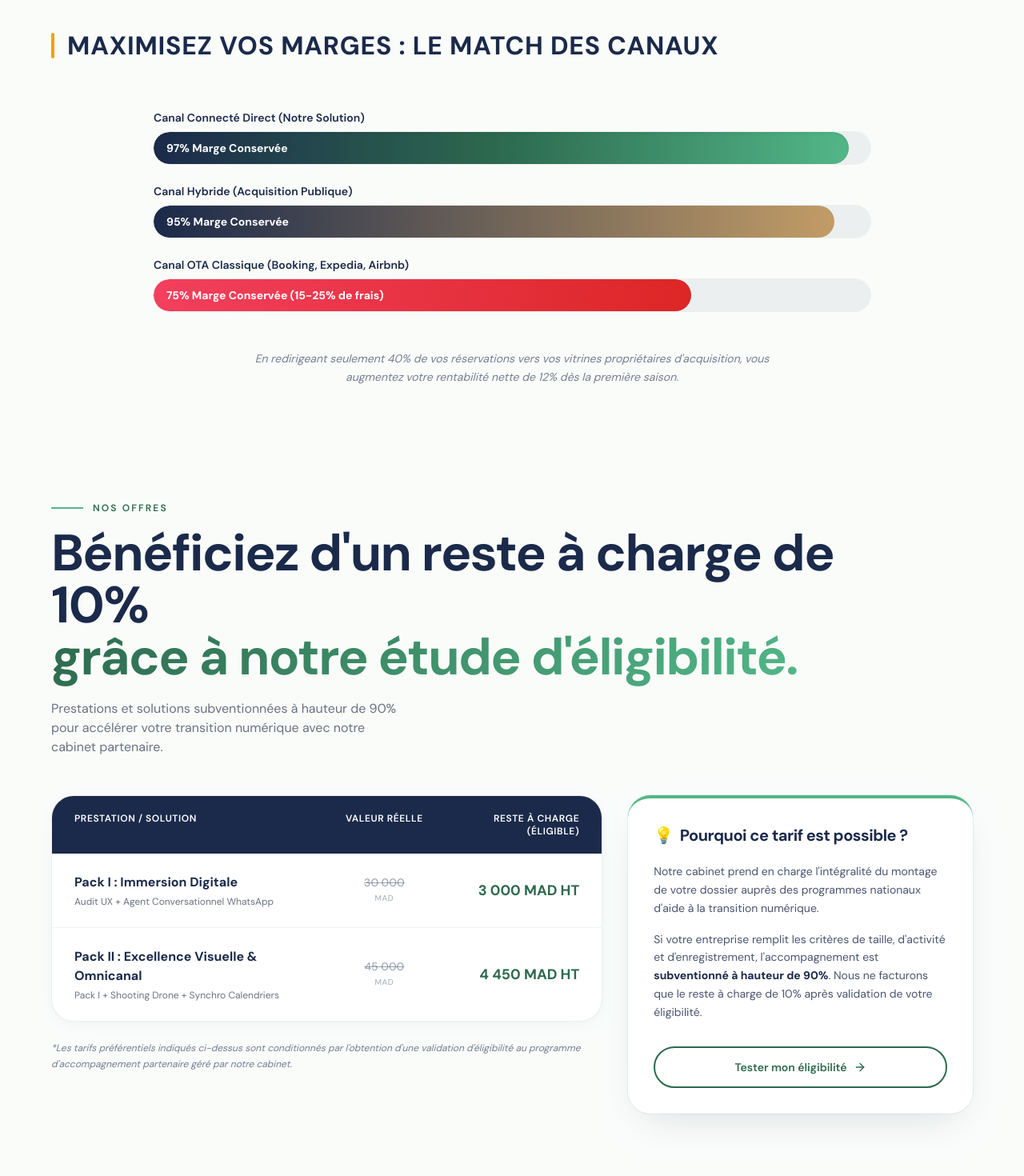
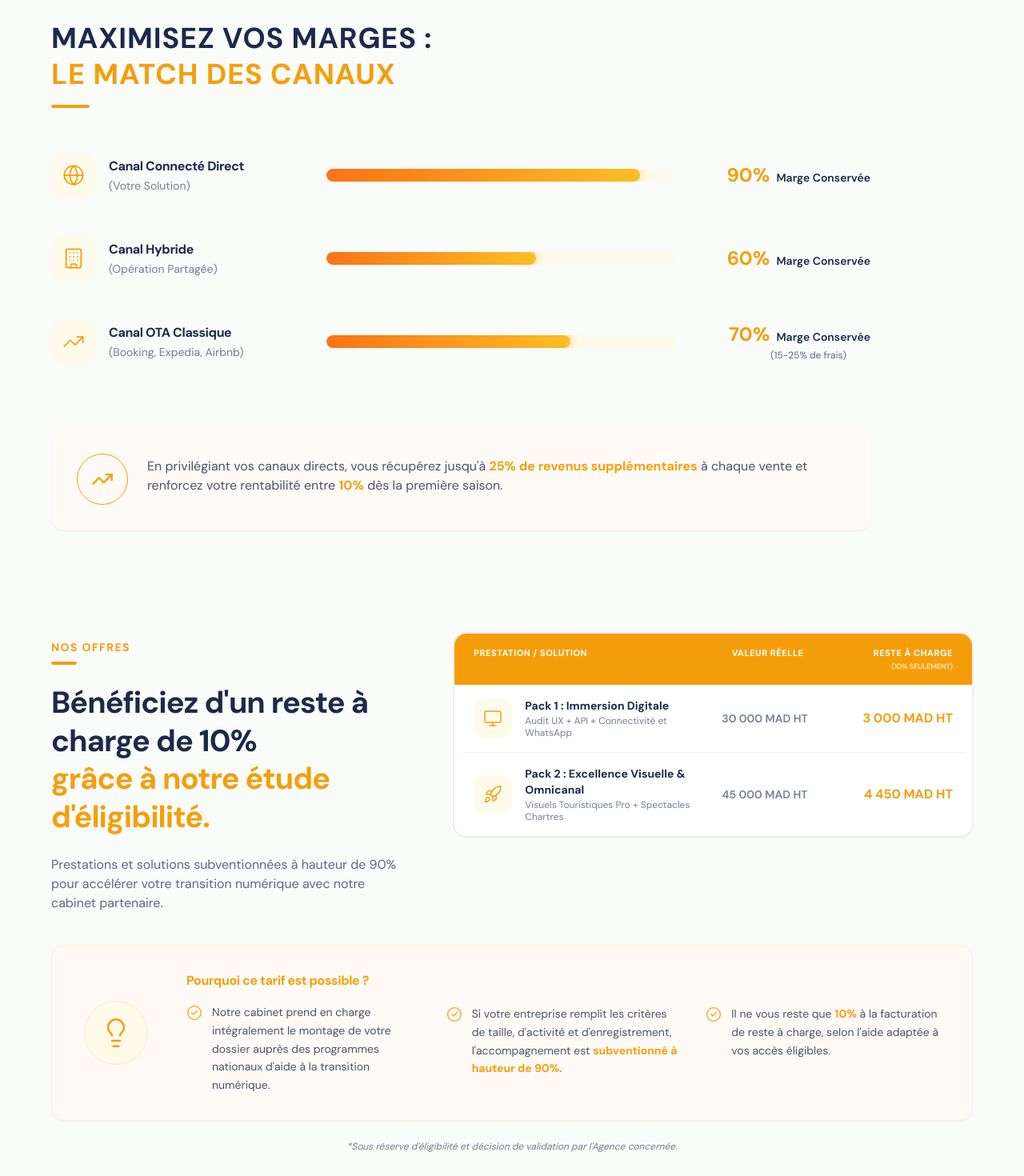
Before and after one commit to alaouiabdnour03/my-landing-page, a React (Vite) app: page / in a window 1280 px wide. Shown: the part 3840-5310 px from the top of the page at 80% size. Built offline with nearby package versions, Linux system fonts and the light colour scheme.

Commit message:
style: redesign 'Maximisez Vos Marges' and 'Nos Offres' sections to match orange theme mockup

```diff
--- a/src/components/landing/LaMecLanding.jsx
+++ b/src/components/landing/LaMecLanding.jsx
@@ -1,6 +1,6 @@
 import React from "react";
 import { motion, useScroll, useTransform } from "motion/react";
-import { ArrowDown, ArrowRight, Check, Hotel, Waves, Compass, Cloud, Store, Sliders, MapPin, Search, Rocket, GraduationCap, Video, Trophy } from "lucide-react";
+import { ArrowDown, ArrowRight, Check, Hotel, Waves, Compass, Cloud, Store, Sliders, MapPin, Search, Rocket, GraduationCap, Video, Trophy, Globe, Building, TrendingUp } from "lucide-react";
 import { AnimatedBackground } from "./AnimatedBackground";
 import { Reveal, SectionLabel, FeatureCard, SECTION, INNER } from "./Primitives";
 import { PricingSection } from "./PricingSection";
@@ -481,68 +481,114 @@ export const LaMecLanding = () => {
       </section>
 
       {/* ───────── MAXIMISEZ VOS MARGES ───────── */}
-      <section className={`relative ${SECTION}`}>
+      <section className={`relative ${SECTION} py-12 sm:py-16`}>
         <div className={INNER}>
           <Reveal>
-            <div className="flex items-center gap-4">
-              <div className="w-1 h-8 bg-amber-500 rounded-full shrink-0" />
-              <h2 className="text-[clamp(22px,3vw,32px)] font-bold uppercase tracking-wide text-brand-navy">
-                Maximisez Vos Marges : Le Match des Canaux
+            <div>
+              <h2 className="text-[clamp(24px,3.5vw,36px)] font-bold uppercase tracking-wide text-brand-navy leading-tight">
+                MAXIMISEZ VOS MARGES : <br className="hidden sm:inline" />
+                <span className="text-amber-500">LE MATCH DES CANAUX</span>
               </h2>
+              <div className="mt-4 w-12 h-1 bg-amber-500 rounded-full" />
             </div>
           </Reveal>
 
-          <div className="mt-14 max-w-4xl mx-auto space-y-6">
-            {/* Bar 1 */}
-            <Reveal delay={0} className="space-y-2">
-              <div className="flex justify-between items-center text-sm font-semibold text-brand-navy">
-                <span>Canal Connecté Direct (Notre Solution)</span>
-              </div>
-              <div className="w-full bg-brand-navy/[0.06] rounded-full h-10 overflow-hidden ring-1 ring-black/5 relative">
-                <div
-                  className="bg-gradient-to-r from-brand-navy via-brand-green-deep to-brand-green h-full rounded-full flex items-center px-4 transition-all duration-1000 shadow-inner"
-                  style={{ width: "97%" }}
-                >
-                  <span className="text-white text-xs sm:text-sm font-bold">97% Marge Conservée</span>
+          <div className="mt-14 max-w-5xl space-y-10 sm:space-y-12">
+
+            {/* Canal 1 */}
+            <Reveal delay={0}>
+              <div className="flex flex-col md:flex-row md:items-center gap-6 w-full">
+                {/* Icon + text */}
+                <div className="flex items-center gap-4 md:w-[320px] shrink-0">
+                  <div className="flex h-14 w-14 shrink-0 items-center justify-center rounded-2xl bg-amber-50 text-amber-500">
+                    <Globe className="h-7 w-7 stroke-[1.5]" />
+                  </div>
+                  <div>
+                    <h3 className="text-base font-bold text-brand-navy">Canal Connecté Direct</h3>
+                    <p className="text-brand-navy/60 text-sm mt-0.5">(Votre Solution)</p>
+                  </div>
+                </div>
+                {/* Bar */}
+                <div className="flex-1 w-full hidden md:block">
+                  <div className="h-4 w-full rounded-full bg-amber-50 overflow-hidden">
+                    <div className="h-full rounded-full bg-gradient-to-r from-orange-500 to-amber-400 w-[90%] shadow-[0_0_15px_rgba(245,158,11,0.5)]" />
+                  </div>
+                </div>
+                {/* Percentage */}
+                <div className="md:w-[220px] shrink-0 md:text-right">
+                  <span className="text-xl sm:text-2xl font-bold text-amber-500">90%</span>
+                  <span className="text-sm font-semibold text-brand-navy ml-2">Marge Conservée</span>
                 </div>
               </div>
             </Reveal>
 
-            {/* Bar 2 */}
-            <Reveal delay={1} className="space-y-2">
-              <div className="flex justify-between items-center text-sm font-semibold text-brand-navy">
-                <span>Canal Hybride (Acquisition Publique)</span>
-              </div>
-              <div className="w-full bg-brand-navy/[0.06] rounded-full h-10 overflow-hidden ring-1 ring-black/5 relative">
-                <div
-                  className="bg-gradient-to-r from-[#1b2a4a] to-[#c29c66] h-full rounded-full flex items-center px-4 transition-all duration-1000"
-                  style={{ width: "95%" }}
-                >
-                  <span className="text-white text-xs sm:text-sm font-bold">95% Marge Conservée</span>
+            {/* Canal 2 */}
+            <Reveal delay={1}>
+              <div className="flex flex-col md:flex-row md:items-center gap-6 w-full">
+                {/* Icon + text */}
+                <div className="flex items-center gap-4 md:w-[320px] shrink-0">
+                  <div className="flex h-14 w-14 shrink-0 items-center justify-center rounded-2xl bg-amber-50 text-amber-500">
+                    <Building className="h-7 w-7 stroke-[1.5]" />
+                  </div>
+                  <div>
+                    <h3 className="text-base font-bold text-brand-navy">Canal Hybride</h3>
+                    <p className="text-brand-navy/60 text-sm mt-0.5">(Opération Partagée)</p>
+                  </div>
+                </div>
+                {/* Bar */}
+                <div className="flex-1 w-full hidden md:block">
+                  <div className="h-4 w-full rounded-full bg-amber-50 overflow-hidden">
+                    <div className="h-full rounded-full bg-gradient-to-r from-orange-500 to-amber-400 w-[60%] shadow-[0_0_15px_rgba(245,158,11,0.5)]" />
+                  </div>
+                </div>
+                {/* Percentage */}
+                <div className="md:w-[220px] shrink-0 md:text-right">
+                  <span className="text-xl sm:text-2xl font-bold text-amber-500">60%</span>
+                  <span className="text-sm font-semibold text-brand-navy ml-2">Marge Conservée</span>
                 </div>
               </div>
             </Reveal>
 
-            {/* Bar 3 */}
-            <Reveal delay={2} className="space-y-2">
-              <div className="flex justify-between items-center text-sm font-semibold text-brand-navy">
-                <span>Canal OTA Classique (Booking, Expedia, Airbnb)</span>
-              </div>
-              <div className="w-full bg-brand-navy/[0.06] rounded-full h-10 overflow-hidden ring-1 ring-black/5 relative">
-                <div
-                  className="bg-gradient-to-r from-rose-500 to-red-600 h-full rounded-full flex items-center px-4 transition-all duration-1000"
-                  style={{ width: "75%" }}
-                >
-                  <span className="text-white text-xs sm:text-sm font-bold">75% Marge Conservée (15-25% de frais)</span>
+            {/* Canal 3 */}
+            <Reveal delay={2}>
+              <div className="flex flex-col md:flex-row md:items-center gap-6 w-full">
+                {/* Icon + text */}
+                <div className="flex items-center gap-4 md:w-[320px] shrink-0">
+                  <div className="flex h-14 w-14 shrink-0 items-center justify-center rounded-2xl bg-amber-50 text-amber-500">
+                    <TrendingUp className="h-7 w-7 stroke-[1.5]" />
+                  </div>
+                  <div>
+                    <h3 className="text-base font-bold text-brand-navy">Canal OTA Classique</h3>
+                    <p className="text-brand-navy/60 text-sm mt-0.5">(Booking, Expedia, Airbnb)</p>
+                  </div>
+                </div>
+                {/* Bar */}
+                <div className="flex-1 w-full hidden md:block">
+                  <div className="h-4 w-full rounded-full bg-amber-50 overflow-hidden">
+                    <div className="h-full rounded-full bg-gradient-to-r from-orange-500 to-amber-400 w-[70%] shadow-[0_0_15px_rgba(245,158,11,0.5)]" />
+                  </div>
+                </div>
+                {/* Percentage */}
+                <div className="md:w-[220px] shrink-0 md:text-right flex flex-col justify-center">
+                  <div>
+                    <span className="text-xl sm:text-2xl font-bold text-amber-500">70%</span>
+                    <span className="text-sm font-semibold text-brand-navy ml-2">Marge Conservée</span>
+                  </div>
+                  <div className="text-xs text-brand-navy/70 mt-0.5 md:mr-[30px]">(15-25% de frais)</div>
                 </div>
               </div>
             </Reveal>
 
-            {/* Bottom italic quote */}
-            <Reveal delay={3} className="pt-6 text-center">
-              <p className="text-sm italic text-brand-navy/60 leading-relaxed max-w-2xl mx-auto">
-                En redirigeant seulement 40% de vos réservations vers vos vitrines propriétaires d'acquisition, vous augmentez votre rentabilité nette de 12% dès la première saison.
-              </p>
+            {/* Bottom Callout Box */}
+            <Reveal delay={3} className="pt-8">
+              <div className="rounded-2xl bg-[#fffaf5] p-6 sm:p-8 flex flex-col sm:flex-row items-center sm:items-start gap-6 max-w-5xl mx-auto shadow-sm">
+                <div className="flex h-16 w-16 shrink-0 items-center justify-center rounded-full border border-amber-500 text-amber-500">
+                  <TrendingUp className="h-7 w-7" />
+                </div>
+                <p className="text-brand-navy/80 text-sm sm:text-base leading-relaxed pt-1 text-center sm:text-left">
+                  En privilégiant vos canaux directs, vous récupérez jusqu'à <strong className="text-amber-500 font-bold">25% de revenus supplémentaires</strong> à chaque vente et renforcez votre rentabilité entre <strong className="text-amber-500 font-bold">10%</strong> dès la première saison.
+                </p>
+              </div>
             </Reveal>
           </div>
         </div>
--- a/src/components/landing/PricingSection.jsx
+++ b/src/components/landing/PricingSection.jsx
@@ -1,107 +1,137 @@
 import React from "react";
-import { ArrowRight } from "lucide-react";
-import { Reveal, SectionLabel, SECTION, INNER } from "./Primitives";
+import { Monitor, Rocket, Lightbulb, CheckCircle2 } from "lucide-react";
+import { Reveal, SECTION, INNER } from "./Primitives";
 
 export const PricingSection = () => {
   return (
-    <section id="offres" className={`relative ${SECTION}`}>
+    <section id="offres" className={`relative ${SECTION} py-12 sm:py-16`}>
       <div className={INNER}>
-        <div className="grid items-end gap-10 md:grid-cols-[1fr_auto]">
-          <Reveal>
-            <SectionLabel>Nos Offres</SectionLabel>
-            <h2 className="mt-4 text-[clamp(36px,5vw,64px)] font-bold leading-[1.02] tracking-tight text-brand-navy">
-              Bénéficiez d'un reste à charge de 10%<br />
-              <span className="brand-gradient-text">grâce à notre étude d'éligibilité.</span>
+
+        {/* Top Split Layout */}
+        <div className="grid gap-10 lg:grid-cols-[1fr_1.4fr] items-start">
+
+          {/* Left Text */}
+          <Reveal className="pt-2">
+            <h3 className="text-sm font-bold text-amber-500 uppercase tracking-widest mb-4 flex flex-col gap-2">
+              NOS OFFRES
+              <div className="w-8 h-1 bg-amber-500 rounded-full" />
+            </h3>
+            <h2 className="mt-6 text-[clamp(28px,4vw,38px)] font-bold leading-tight tracking-tight text-brand-navy">
+              Bénéficiez d'un reste à charge de 10% <br />
+              <span className="text-amber-500">grâce à notre étude d'éligibilité.</span>
             </h2>
-            <p className="mt-5 max-w-md text-base text-brand-muted">
+            <p className="mt-6 max-w-md text-sm sm:text-base text-brand-navy/70 leading-relaxed">
               Prestations et solutions subventionnées à hauteur de 90% pour accélérer votre transition numérique avec notre cabinet partenaire.
             </p>
           </Reveal>
+
+          {/* Right Table Card */}
+          <Reveal delay={1}>
+            <div className="overflow-hidden rounded-2xl bg-white shadow-sm ring-1 ring-black/5 border border-black/5">
+              {/* Table Header */}
+              <div className="hidden md:grid grid-cols-[2.2fr_1fr_1.2fr] bg-amber-500 px-6 py-4 text-[11px] font-bold uppercase tracking-wider text-white">
+                <div>PRESTATION / SOLUTION</div>
+                <div className="text-center">VALEUR RÉELLE</div>
+                <div className="text-right">
+                  RESTE À CHARGE
+                  <div className="text-[9px] font-medium tracking-normal mt-0.5 opacity-90">(10% SEULEMENT)</div>
                 </div>
-
-        <div className="mt-12 grid gap-8 lg:grid-cols-[1.6fr_1fr]">
-          {/* Left Column: Table */}
-          <Reveal className="flex flex-col gap-6">
-            <div className="overflow-x-auto w-full rounded-[28px] border border-brand-navy/[0.08] bg-white shadow-[0_4px_24px_-10px_oklch(0.2_0.06_250/0.1)]">
-              <div className="min-w-[500px]">
-                {/* Table Header */}
-                <div className="grid grid-cols-[2.2fr_1fr_1.2fr] bg-brand-navy px-7 py-5 text-xs font-semibold uppercase tracking-wider text-white">
-                  <div>Prestation / Solution</div>
-                  <div className="text-center">Valeur Réelle</div>
-                  <div className="text-right">Reste à charge (Éligible)</div>
               </div>
 
               {/* Table Body */}
-                <div className="divide-y divide-brand-navy/[0.06]">
+              <div className="divide-y divide-black/5 px-2">
                 {/* Row 1 */}
-                  <div className="grid grid-cols-[2.2fr_1fr_1.2fr] items-center px-7 py-6 text-sm">
+                <div className="flex flex-col md:grid md:grid-cols-[2.2fr_1fr_1.2fr] md:items-center p-4 gap-4">
+                  <div className="flex items-center gap-4">
+                    <div className="flex h-12 w-12 shrink-0 items-center justify-center rounded-xl bg-amber-50 text-amber-500">
+                      <Monitor className="h-6 w-6 stroke-[1.5]" />
+                    </div>
                     <div>
-                      <div className="font-bold text-brand-navy text-base">Pack I : Immersion Digitale</div>
-                      <div className="mt-1 text-xs text-brand-muted">Audit UX + Agent Conversationnel WhatsApp</div>
+                      <div className="font-bold text-brand-navy text-sm">Pack 1 : Immersion Digitale</div>
+                      <div className="mt-0.5 text-xs text-brand-navy/60 leading-tight">Audit UX + API + Connectivité et WhatsApp</div>
                     </div>
-                    <div className="text-center">
-                      <span className="line-through text-brand-navy/40 font-medium">30 000</span>
-                      <div className="text-[10px] uppercase tracking-wider text-brand-navy/40">MAD</div>
                   </div>
-                    <div className="text-right font-bold text-brand-green-deep text-lg">
+                  <div className="flex justify-between md:block text-center font-semibold text-brand-navy/60 text-sm">
+                    <span className="md:hidden text-xs uppercase tracking-wider">Valeur réelle:</span>
+                    30 000 MAD HT
+                  </div>
+                  <div className="flex justify-between md:block text-right font-bold text-amber-500 text-sm sm:text-base">
+                    <span className="md:hidden text-xs uppercase tracking-wider text-brand-navy/60">Reste à charge:</span>
                     3 000 MAD HT
                   </div>
                 </div>
 
                 {/* Row 2 */}
-                  <div className="grid grid-cols-[2.2fr_1fr_1.2fr] items-center px-7 py-6 text-sm">
+                <div className="flex flex-col md:grid md:grid-cols-[2.2fr_1fr_1.2fr] md:items-center p-4 gap-4">
+                  <div className="flex items-center gap-4">
+                    <div className="flex h-12 w-12 shrink-0 items-center justify-center rounded-xl bg-amber-50 text-amber-500">
+                      <Rocket className="h-6 w-6 stroke-[1.5]" />
+                    </div>
                     <div>
-                      <div className="font-bold text-brand-navy text-base">Pack II : Excellence Visuelle & Omnicanal</div>
-                      <div className="mt-1 text-xs text-brand-muted">Pack I + Shooting Drone + Synchro Calendriers</div>
+                      <div className="font-bold text-brand-navy text-sm">Pack 2 : Excellence Visuelle & Omnicanal</div>
+                      <div className="mt-0.5 text-xs text-brand-navy/60 leading-tight">Visuels Touristiques Pro + Spectacles Chartres</div>
                     </div>
-                    <div className="text-center">
-                      <span className="line-through text-brand-navy/40 font-medium">45 000</span>
-                      <div className="text-[10px] uppercase tracking-wider text-brand-navy/40">MAD</div>
                   </div>
-                    <div className="text-right font-bold text-brand-green-deep text-lg">
+                  <div className="flex justify-between md:block text-center font-semibold text-brand-navy/60 text-sm">
+                    <span className="md:hidden text-xs uppercase tracking-wider">Valeur réelle:</span>
+                    45 000 MAD HT
+                  </div>
+                  <div className="flex justify-between md:block text-right font-bold text-amber-500 text-sm sm:text-base">
+                    <span className="md:hidden text-xs uppercase tracking-wider text-brand-navy/60">Reste à charge:</span>
                     4 450 MAD HT
                   </div>
                 </div>
               </div>
             </div>
+          </Reveal>
         </div>
 
-            {/* Disclaimer */}
-            <p className="text-xs italic leading-relaxed text-brand-navy/60">
-              *Les tarifs préférentiels indiqués ci-dessus sont conditionnés par l'obtention d'une validation d'éligibilité au programme d'accompagnement partenaire géré par notre cabinet.
-            </p>
-          </Reveal>
+        {/* Bottom Callout */}
+        <Reveal delay={2} className="mt-10">
+          <div className="rounded-2xl bg-[#fffaf5] p-6 sm:p-8 sm:px-10 border border-amber-500/10 shadow-sm flex flex-col md:flex-row items-center md:items-start gap-8 md:gap-12 w-full">
 
-          {/* Right Column: Explanatory Box */}
-          <Reveal delay={1}>
-            <div className="h-full rounded-[28px] border-t-4 border-brand-green bg-white p-8 ring-1 ring-brand-navy/[0.06] shadow-[0_20px_50px_-20px_oklch(0.2_0.06_250/0.15)] flex flex-col justify-between">
-              <div>
-                <h3 className="flex items-center gap-2 text-lg font-bold text-brand-navy sm:text-xl">
-                  <span>💡</span> Pourquoi ce tarif est possible ?
-                </h3>
-                <div className="mt-5 space-y-4 text-sm leading-relaxed text-brand-navy/80">
-                  <p>
-                    Notre cabinet prend en charge l'intégralité du montage de votre dossier auprès des programmes nationaux d'aide à la transition numérique.
-                  </p>
-                  <p>
-                    Si votre entreprise remplit les critères de taille, d'activité et d'enregistrement, l'accompagnement est{" "}
-                    <strong className="font-bold text-brand-navy">subventionné à hauteur de 90%</strong>. Nous ne facturons que le reste à charge de 10% après validation de votre éligibilité.
+            {/* Left Lightbulb */}
+            <div className="flex h-20 w-20 shrink-0 items-center justify-center rounded-full border border-amber-500/20 bg-amber-50 text-amber-500 md:self-center">
+              <Lightbulb className="h-10 w-10 stroke-[1.5]" />
+            </div>
+
+            {/* Right List Items */}
+            <div className="grid md:grid-cols-3 gap-6 md:gap-8 w-full">
+              {/* Item 1 */}
+              <div className="space-y-4">
+                <h3 className="text-base font-bold text-amber-500">Pourquoi ce tarif est possible ?</h3>
+                <div className="flex gap-3 items-start">
+                  <CheckCircle2 className="h-5 w-5 shrink-0 text-amber-500 mt-0.5 stroke-[1.5]" />
+                  <p className="text-sm text-brand-navy/80 leading-relaxed">
+                    Notre cabinet prend en charge intégralement le montage de votre dossier auprès des programmes nationaux d'aide à la transition numérique.
                   </p>
                 </div>
               </div>
 
-              <div className="mt-8">
-                <a
-                  href="#diagnostic"
-                  className="group inline-flex items-center justify-center gap-2 rounded-full border-2 border-brand-green-deep text-brand-green-deep px-6 py-3.5 text-sm font-semibold transition-all hover:bg-brand-green-deep hover:text-white w-full"
-                >
-                  <span>Tester mon éligibilité</span>
-                  <ArrowRight className="h-4 w-4 transition-transform group-hover:translate-x-0.5" />
-                </a>
+              {/* Item 2 */}
+              <div className="flex gap-3 items-start md:pt-[42px]">
+                <CheckCircle2 className="h-5 w-5 shrink-0 text-amber-500 mt-0.5 stroke-[1.5]" />
+                <p className="text-sm text-brand-navy/80 leading-relaxed">
+                  Si votre entreprise remplit les critères de taille, d'activité et d'enregistrement, l'accompagnement est <strong className="text-amber-500 font-bold">subventionné à hauteur de 90%.</strong>
+                </p>
+              </div>
+
+              {/* Item 3 */}
+              <div className="flex gap-3 items-start md:pt-[42px]">
+                <CheckCircle2 className="h-5 w-5 shrink-0 text-amber-500 mt-0.5 stroke-[1.5]" />
+                <p className="text-sm text-brand-navy/80 leading-relaxed">
+                  Il ne vous reste que <strong className="text-amber-500 font-bold">10%</strong> à la facturation de reste à charge, selon l'aide adaptée à vos accès éligibles.
+                </p>
               </div>
             </div>
+
+          </div>
+
+          <p className="text-center text-xs italic text-brand-navy/60 mt-6 max-w-2xl mx-auto">
+            *Sous réserve d'éligibilité et décision de validation par l'Agence concernée.
+          </p>
         </Reveal>
-        </div>
+
       </div>
     </section>
   );
```
Lines whose indentation alone changed are shown as unchanged.
